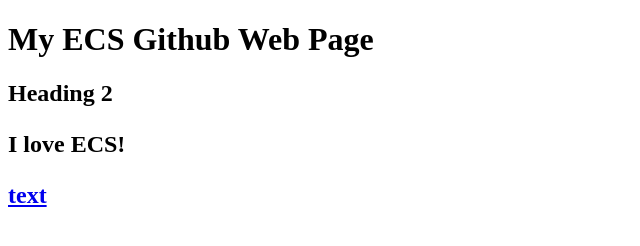
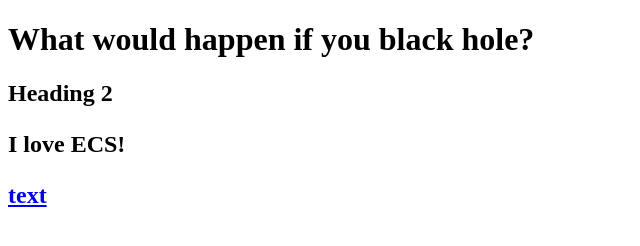
Before and after one commit to StephenFW/StephenFW.github.io, a plain HTML site: page index.html in a window 1280 px wide. Shown: the whole page, without its empty margins (0-640 px from the left). Drawn offline with Linux system fonts and the light colour scheme.

Commit message:
Update index.html

```diff
--- a/index.html
+++ b/index.html
@@ -3,7 +3,7 @@
 <title>My ECS Github Page</title>
 <body>
 
-<h1>My ECS Github Web Page</h1>
+<h1>What would happen if you black hole?</h1>
 <h2>Heading 2<h2>
 <p>I love ECS!</p>
   <a href="link"> text </a>
```
